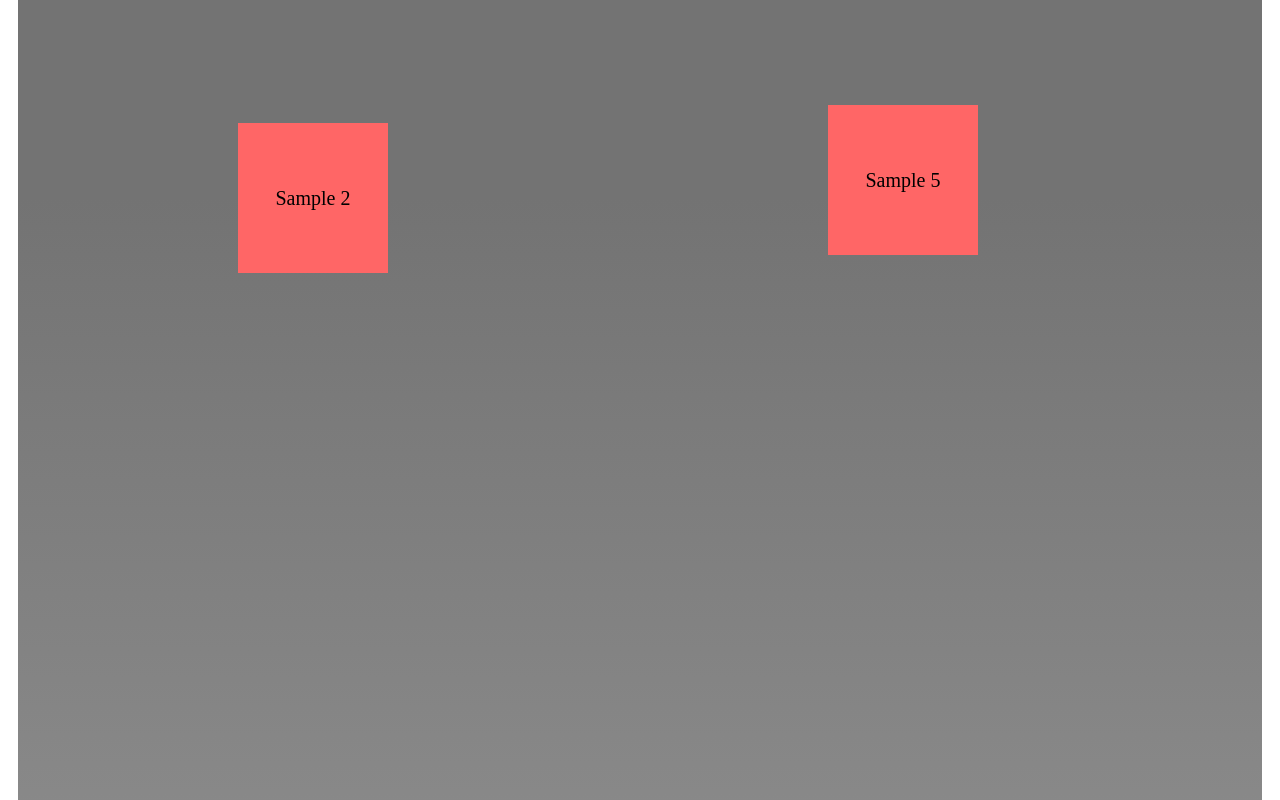
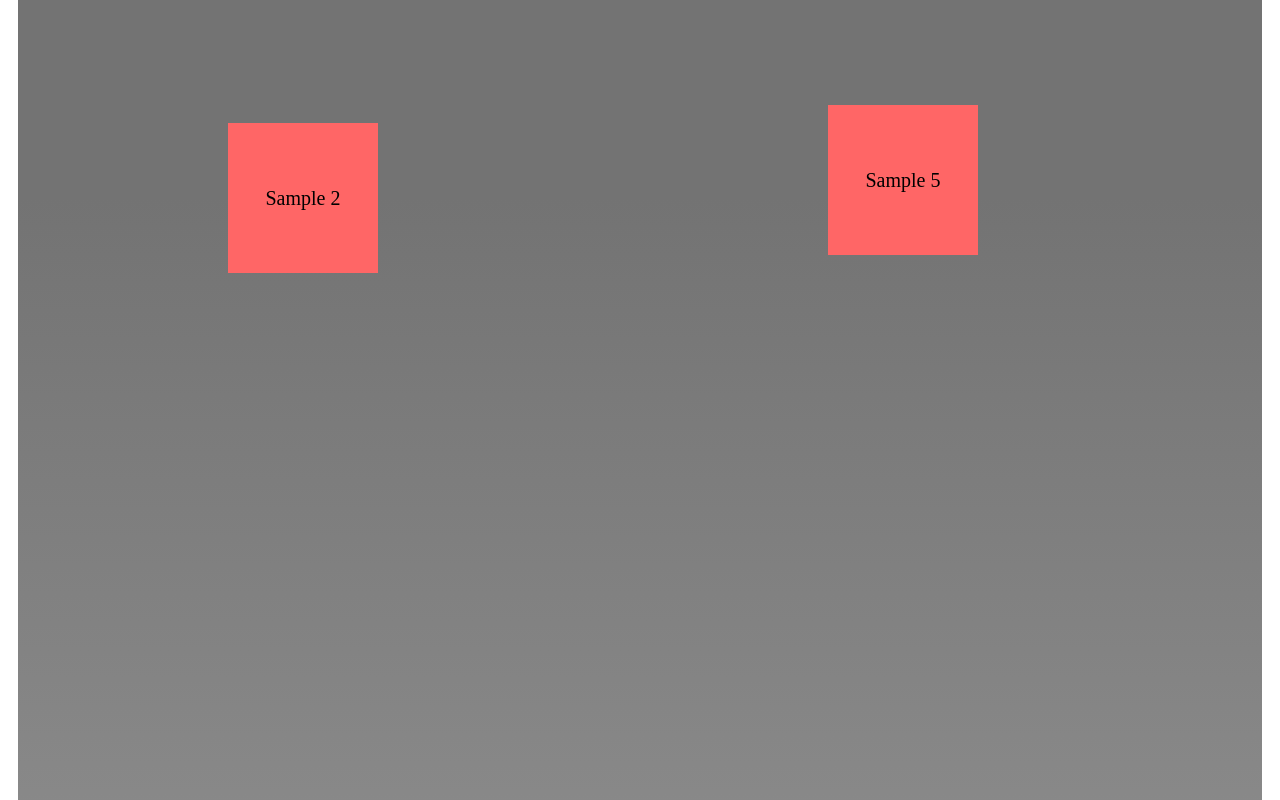
Before and after one commit to urmaul/jquery-flow, a plain HTML site: page demos/simple.html in a window 1280 px wide. Shown: the part 2860-3660 px from the top of the page. Drawn offline with nearby package versions, Linux system fonts and the light colour scheme.

Commit message:
Using "parent" parameter

```diff
--- a/demos/simple.html
+++ b/demos/simple.html
@@ -58,11 +58,11 @@
         <h1>Scroll Down</h1>
         <div id="wrap">
             <div id="flow1" data-flow="">Sample 1</div>
-            <div id="flow2" data-flow="position=center">Sample 2</div>
             <div id="flow3" data-flow="position=bottom">Sample 3</div>
+            <div id="flow6" data-flow="position=bottom,parent=body">Sample 6</div>
         </div>
         <div id="flow4" data-flow="position=top">Sample 4</div>
         <div id="flow5" data-flow="position=center">Sample 5</div>
-        <div id="flow6" data-flow="position=bottom">Sample 6</div>
+        <div id="flow2" data-flow="position=center,parent=#wrap">Sample 2</div>
     </body>
 </html>
```
